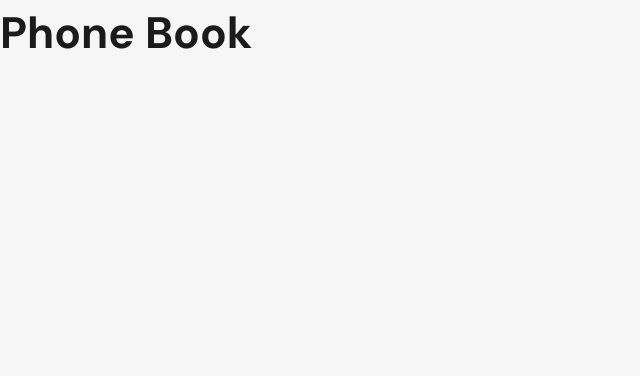
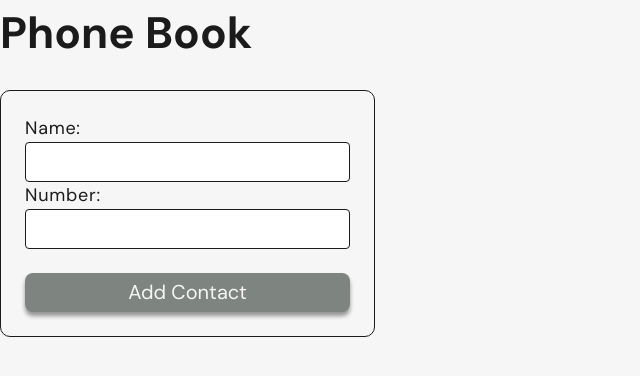
Before and after one commit to aandrea-alex/goit-react-hw-03, a React (Vite) app: page / in a window 1280 px wide. Shown: the top 376 px of the page, without its empty margins (0-640 px from the left). Built offline with nearby package versions, Linux system fonts and the light colour scheme.

Commit message:
added ContactForm

```diff
--- a/package.json
+++ b/package.json
@@ -14,7 +14,8 @@
     "formik": "^2.4.6",
     "modern-normalize": "^3.0.1",
     "react": "^18.3.1",
-    "react-dom": "^18.3.1"
+    "react-dom": "^18.3.1",
+    "yup": "^1.4.0"
   },
   "devDependencies": {
     "@eslint/js": "^9.9.0",
--- a/src/components/App.jsx
+++ b/src/components/App.jsx
@@ -1,11 +1,30 @@
 import React from 'react';
+import { nanoid } from 'nanoid';
+import { useState, useEffect } from 'react';
 import TitleSection from './TitleSection/TitleSection';
+import ContactForm from './ContactForm/ContactForm';
 import { TITLE } from '../js/constants';
+import { getContactsList } from "../js/localstorage/getContactsList";
+import { saveContactsList } from "../js/localstorage/saveContactsList";
 
 function App() {
+  const [contacts, setContacts] = useState(getContactsList);
+
+  const handleAddContact = newContact => {
+    setContacts(prevContacts => [
+      ...prevContacts,
+      { ...newContact, id: nanoid() },
+    ]);
+  };
+
+  useEffect(() => {
+    saveContactsList(contacts);
+  }, [contacts]);
+
   return (
     <React.Fragment>
       <TitleSection>{TITLE}</TitleSection>
+      <ContactForm onAddContact={handleAddContact} />
     </React.Fragment>
   );
 }
--- /dev/null
+++ b/src/components/ContactForm/ContactForm.jsx
@@ -0,0 +1,67 @@
+import { useId } from 'react';
+import { Formik, Form, Field, ErrorMessage } from 'formik';
+
+import { INITIAL_CONTACT } from '../../js/constants';
+import { FeedbackSchema } from '../../js/schema';
+import {
+  LABEL_NAME,
+  LABEL_PHONE,
+  CAPTION_ADD,
+} from '../../js/constants';
+
+import CustomButton from '../CustomButton/CustomButton';
+import styles from './ContactForm.module.css';
+
+const ContactForm = ({ onAddContact }) => {
+  const nameId = useId();
+  const phoneId = useId();
+
+  const handleSubmit = (values, actions) => {
+    onAddContact(values);
+    actions.resetForm();
+  };
+
+  return (
+    <Formik
+      initialValues={INITIAL_CONTACT}
+      onSubmit={handleSubmit}
+      validationSchema={FeedbackSchema}
+    >
+      <Form className={styles.contactform}>
+        <div className={styles.info}>
+          <div>
+            <label className={styles.label} htmlFor={nameId}>
+              {LABEL_NAME}
+            </label>
+            <Field
+              className={styles.input}
+              id={nameId}
+              type="text"
+              name="name"
+            />
+            <span className={styles.error}>
+              <ErrorMessage name="name" as="span" />
+            </span>
+          </div>
+          <div>
+            <label className={styles.label} htmlFor={phoneId}>
+              {LABEL_PHONE}
+            </label>
+            <Field
+              className={styles.input}
+              id={phoneId}
+              type="tel"
+              name="number"
+            />
+            <span className={styles.error}>
+              <ErrorMessage name="number" as="span" />
+            </span>
+          </div>
+        </div>
+        <CustomButton typeBtn="submit">{CAPTION_ADD}</CustomButton>
+      </Form>
+    </Formik>
+  );
+};
+
+export default ContactForm;
--- /dev/null
+++ b/src/components/ContactForm/ContactForm.module.css
@@ -0,0 +1,60 @@
+.contactform {
+    display: flex;
+    flex-direction: column;
+    justify-content: center;
+    row-gap: 24px;
+    width: 100%;
+    border-radius: 10px;
+    border: 1px solid var(--secondary-color);
+    padding: 24px;
+    margin-bottom: 16px;
+  }
+
+  .contactinfo {
+    display: flex;
+    flex-direction: column;
+    justify-content: flex-start;
+    row-gap: 8px;
+  }
+
+  .label,
+  .input {
+    width: 100%;
+    font-size: 18px;
+    line-height: 1.5;
+    letter-spacing: 0.04em;
+    color: var(--secondary-color);
+  }
+
+  .input {
+    height: 40px;
+    flex-shrink: 0;
+    width: 100%;
+    border-radius: 4px;
+    display: flex;
+    align-items: center;
+    padding-left: 16px;
+    outline: none;
+    border-radius: 4px;
+    border: 1px solid var(--secondary-color);
+    transition: border 500ms cubic-bezier(0.4, 0, 0.2, 1);
+  }
+
+  .error {
+    font-size: 12px;
+    color: #d70f0f;
+    font-weight: 600;
+  }
+
+  @media screen and (min-width: 768px) {
+    .contactform {
+      width: 375px;
+      margin-bottom: 24px;
+    }
+  }
+
+  @media screen and (min-width: 1440px) {
+    .contactform {
+      margin-bottom: 28px;
+    }
+  }
--- /dev/null
+++ b/src/components/CustomButton/CustomButton.jsx
@@ -0,0 +1,11 @@
+import styles from './CustomButton.module.css';
+
+const CustomButton = ({ onClick, typeBtn, children }) => {
+  return (
+    <button className={styles.btn} onClick={onClick} type={typeBtn}>
+      {children}
+    </button>
+  );
+};
+
+export default CustomButton;
--- /dev/null
+++ b/src/components/CustomButton/CustomButton.module.css
@@ -0,0 +1,37 @@
+.btn {
+    cursor: pointer;
+    width: auto;
+    text-align: center;
+    padding-top: 8px;
+    padding-bottom: 8px;
+    padding-right: 12px;
+    padding-left: 12px;
+    border-radius: 8px;
+    color: var(--primary-color);
+    border: none;
+    background-color: var(--accent-color);
+    font-family: inherit;
+    font-size: 16px;
+    font-weight: 400;
+    box-shadow: 0 4px 4px rgba(0, 0, 0, 0.4);
+  }
+
+  .btn:hover,
+  .bth:focus {
+    background-color: var(--btn-accent-color);
+  }
+
+  @media screen and (min-width: 768px) {
+    .btn {
+      padding-right: 16px;
+      padding-left: 16px;
+      font-size: 20px;
+    }
+  }
+
+  @media screen and (min-width: 1440px) {
+    .btn {
+      padding-right: 20px;
+      padding-left: 20px;
+    }
+  }
--- a/src/js/constants.js
+++ b/src/js/constants.js
@@ -1 +1,15 @@
 export const TITLE = 'Phone Book';
+export const KEY_LOCALSTORAGE = 'pnoneBook';
+export const INITIAL_CONTACT = {
+    name: '',
+    number: '',
+};
+
+export const ERR_SHORT = 'Too Short!';
+export const ERR_LONG = 'Too Long!';
+export const ERR_REQUIRED = 'Required!';
+
+export const CAPTION_ADD = 'Add Contact';
+export const CAPTION_DELETE = 'Delete';
+export const LABEL_NAME = 'Name:';
+export const LABEL_PHONE = 'Number:';
--- /dev/null
+++ b/src/js/contactsData.js
@@ -0,0 +1,6 @@
+export const contactsData = [
+  { id: 'id-1', name: 'Rosie Simpson', number: '459-12-56' },
+  { id: 'id-2', name: 'Hermione Kline', number: '443-89-12' },
+  { id: 'id-3', name: 'Eden Clements', number: '645-17-79' },
+  { id: 'id-4', name: 'Annie Copeland', number: '227-91-26' },
+];
--- /dev/null
+++ b/src/js/localstorage/getContactsList.js
@@ -0,0 +1,11 @@
+import { KEY_LOCALSTORAGE } from '../constants';
+import { contactsData } from '../contactsData';
+
+export const getContactsList = () => {
+  const strSavedData = localStorage.getItem(KEY_LOCALSTORAGE);
+
+  const devMode = import.meta.env.VITE_DEV_MODE === 'true';
+
+  if (!strSavedData) return devMode ? contactsData : [];
+  return JSON.parse(strSavedData);
+};
--- /dev/null
+++ b/src/js/localstorage/saveContactsList.js
@@ -0,0 +1,5 @@
+import { KEY_LOCALSTORAGE } from '../constants';
+
+export const saveContactsList = contacts => {
+  localStorage.setItem(KEY_LOCALSTORAGE, JSON.stringify(contacts));
+};
--- /dev/null
+++ b/src/js/schema.js
@@ -0,0 +1,10 @@
+import * as Yup from 'yup';
+import { ERR_SHORT, ERR_LONG, ERR_REQUIRED } from './constants';
+
+export const FeedbackSchema = Yup.object().shape({
+  name: Yup.string().min(3, ERR_SHORT).max(50, ERR_LONG).required(ERR_REQUIRED),
+  number: Yup.string()
+    .min(3, ERR_SHORT)
+    .max(50, ERR_LONG)
+    .required(ERR_REQUIRED),
+});
```
Also changed, not shown: 1 other file (tests, documents, lock files or other folders).
